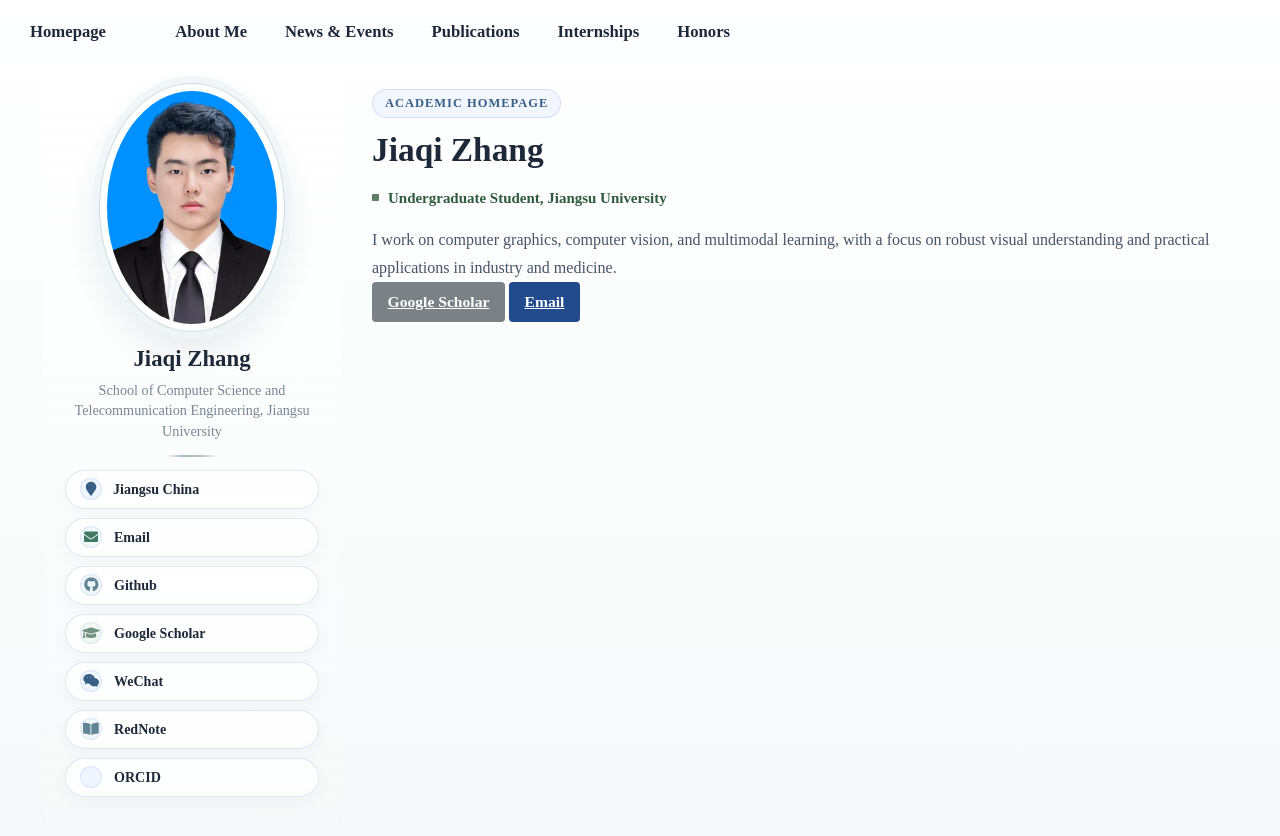
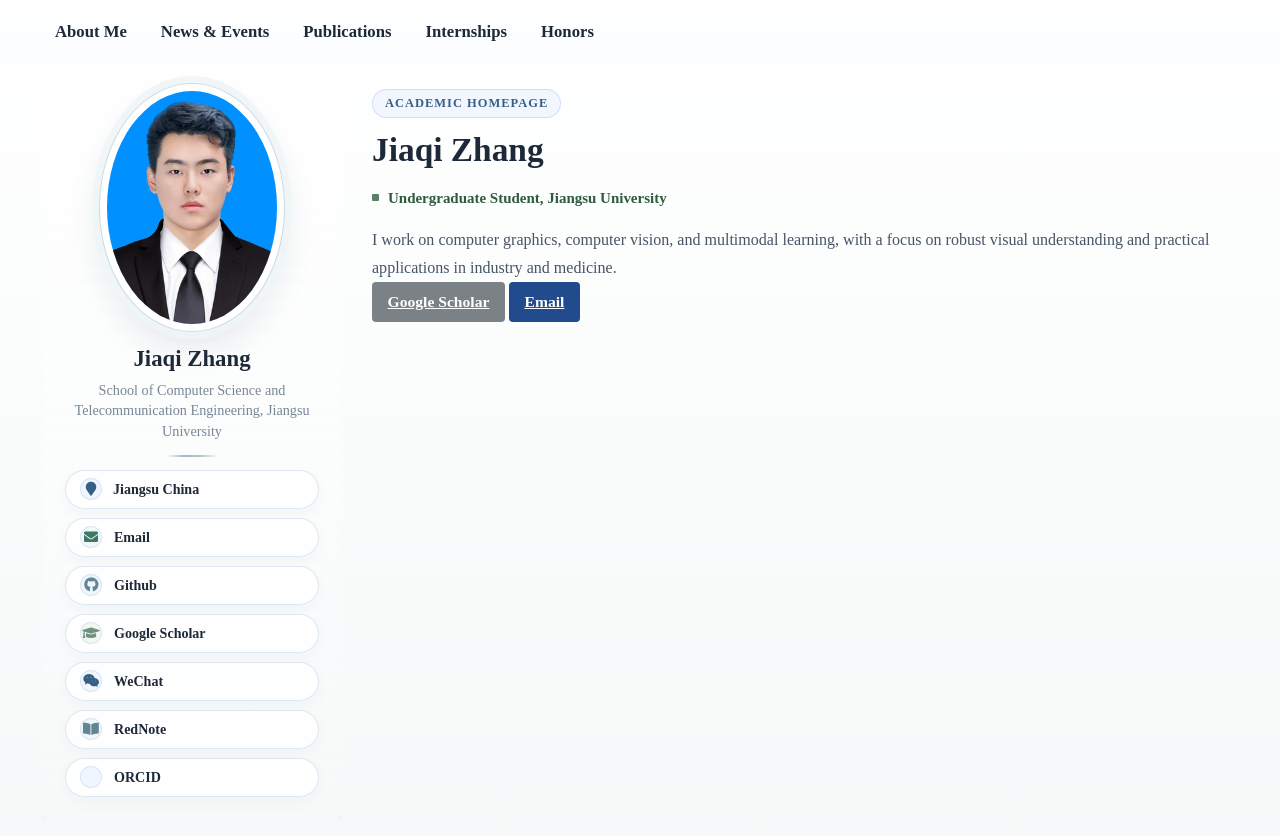
Before and after one commit to JiaqiZhang-Sengoku/JiaqiZhang-Sengoku.github.io, a Jekyll site: the page built from _pages/includes/homepage.md, in a window 1280 px wide. Shown: the top 836 px of the page. Built offline with Jekyll 4.4.1, drawn with Linux system fonts in a browser that asks for light colours; our own code applies the rules of GitHub Pages for plain Markdown files.

Commit message:
20260707

```diff
--- a/_includes/masthead.html
+++ b/_includes/masthead.html
@@ -4,9 +4,6 @@
       <nav id="site-nav" class="greedy-nav">
         <button class="hidden" type="button" aria-label="Toggle menu"><div class="navicon"></div></button>
         <ul class="visible-links">
-          <li class="masthead__menu-item masthead__menu-item--lg masthead__menu-home-item">
-            <a href="#about-me">Homepage</a>
-          </li>
           {% for link in site.data.navigation.main %}
             <li class="masthead__menu-item">
               <a href="{% if link.url contains 'http' %}{{ link.url }}{% else %}{{ link.url | relative_url }}{% endif %}">
--- a/assets/css/main.scss
+++ b/assets/css/main.scss
@@ -153,20 +153,33 @@ body > .masthead {
 
 .masthead__inner-wrap {
     position: relative;
-    max-width: var(--max-page-width) !important;
-    margin: 0 auto !important;
-    padding: 12px 30px !important;
+    width: 100% !important;
+    max-width: none !important;
+    margin: 0 !important;
+    padding: 12px var(--page-side-padding) !important;
+    box-sizing: border-box;
+}
+
+.masthead__menu {
+    width: 100%;
 }
 
 .greedy-nav {
+    display: flex !important;
+    justify-content: flex-start !important;
+    width: 100%;
     min-height: 0 !important;
     background: transparent !important;
 }
 
 .masthead__menu .visible-links {
-    display: flex;
+    display: flex !important;
     align-items: center;
-    gap: 12px;
+    justify-content: flex-start;
+    gap: 8px;
+    width: auto !important;
+    margin: 0 !important;
+    padding: 0 !important;
 }
 
 .masthead__menu-item {
@@ -197,7 +210,7 @@ body > .masthead {
     opacity: 1 !important;
 }
 
-.masthead__menu-item:not(.masthead__menu-home-item) a::after {
+.masthead__menu-item a::after {
     content: "";
     position: absolute;
     left: 13px;
@@ -219,7 +232,7 @@ body > .masthead {
     transform: none;
 }
 
-.masthead__menu-item:not(.masthead__menu-home-item) a:hover::after {
+.masthead__menu-item a:hover::after {
     opacity: 1;
     transform: scaleX(1);
 }
@@ -234,15 +247,7 @@ body > .masthead {
     outline-offset: 3px;
 }
 
-.masthead__menu-home-item a {
-    padding-left: 0 !important;
-    color: var(--heading-color) !important;
-    font-weight: 700 !important;
-}
-
-.greedy-nav .visible-links a::before,
-.masthead__menu-home-item a::before,
-.masthead__menu-home-item a::after {
+.greedy-nav .visible-links a::before {
     content: none !important;
     display: none !important;
 }
```
